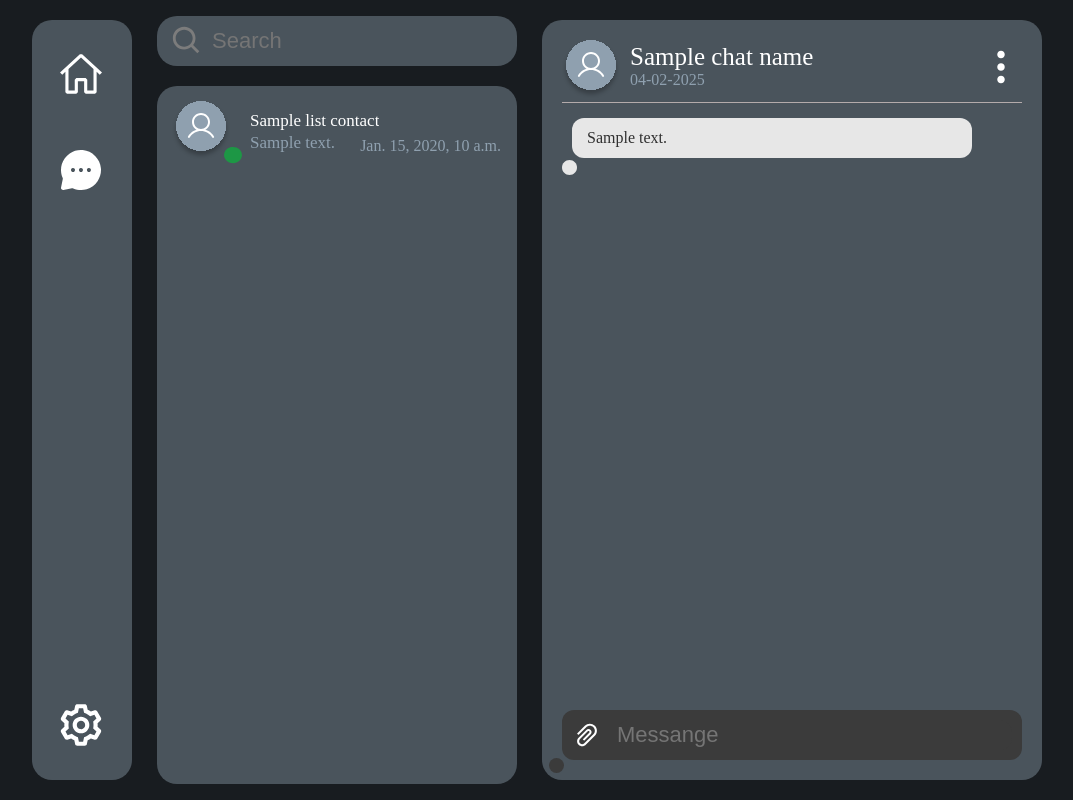
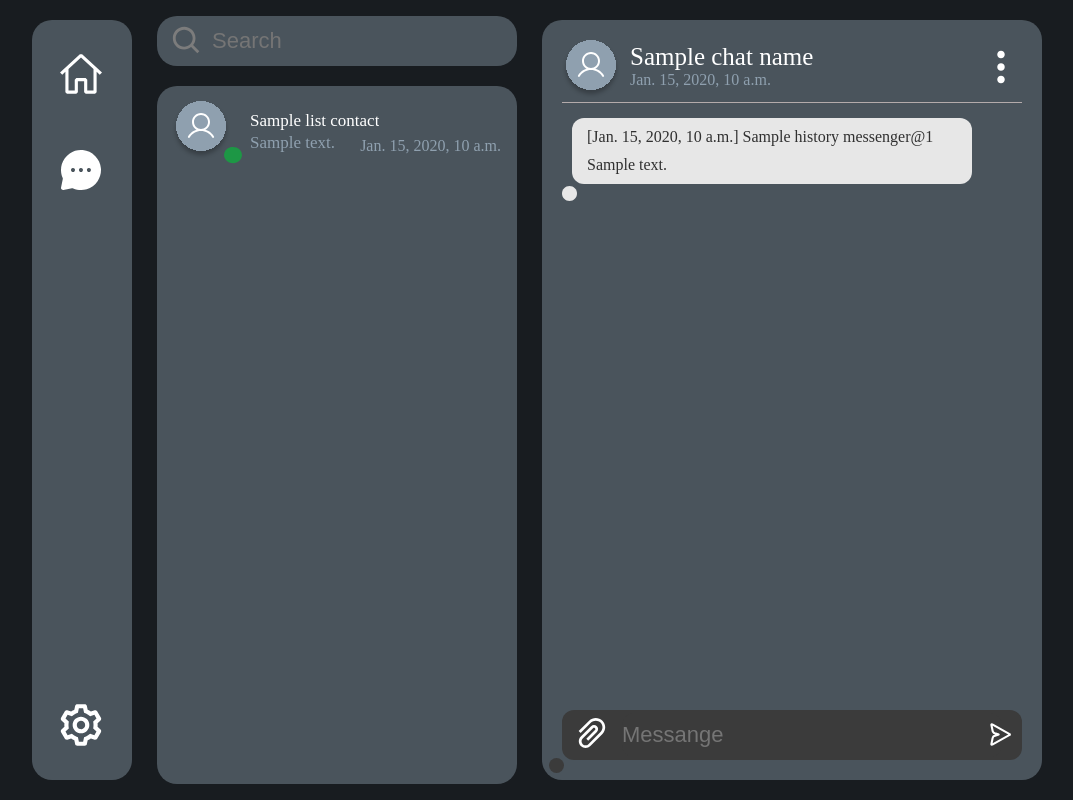
Before and after one commit to Zlis7/messenger-in-the-subject, a Django app: template messenger/templates/messenger/html/index.html in a window 1280 px wide. Shown: the whole page, without its empty margins (103-1176 px from the left). Run offline with Django 4.2, Linux system fonts and the light colour scheme; the template is opened without the code that fills it: most values are stand-ins (such as "Sample title", 1, 10 or a date in 2020).

Commit message:
Фундамент3

```diff
--- a/messenger/models.py
+++ b/messenger/models.py
@@ -5,6 +5,7 @@ class Chat(models.Model):
     id_chat = models.CharField(max_length=68, default = '')
     name_chat = models.CharField(max_length=68, default = '')
     email_user = models.CharField(max_length=68, default = '')
+    uid = models.CharField(max_length=5, default = '')
     name_user = models.CharField(max_length=68, default = '')
     message = models.CharField(max_length=5000, default = '')
     date = models.DateField(default = date.today)
--- a/messenger/static/messenger/css/index.css
+++ b/messenger/static/messenger/css/index.css
@@ -201,26 +201,27 @@ main{
     width: 100%;
     height: 85%;
     margin-bottom: 20px;
-    overflow: auto;
+    overflow-x: hidden;
+    overflow-y: auto;
 }
 
 .content-contact::-webkit-scrollbar {
     width: 0;
 }
 
-.input-contact div{
+.input-contact{
     display: flex;
-    width: 100%;
-    max-width: 100vh;
+    max-width: 120vh;
     height: 50px;
-    gap:15px;
     color:rgb(124,124,124);
     background-color: rgb(59,59,59);
     border-radius: 12px;
     padding: 10px;
+    align-items: center;
+    gap:10px;
 }
 
-.input-contact input{
+.input-contact form input{
     background-color: rgb(59,59,59);
     height: 100%;
     font-size: 22px;
@@ -229,6 +230,20 @@ main{
     border: none;
     color: rgb(255,255,255);
     border-radius: 12px;
+}
+
+.input-contact form button{
+    position: absolute;
+    right: 30px;
+    bottom: 30px;
+    background-color: rgb(59,59,59);
+    border:none;
+}
+
+.input-contact form{
+    display: flex;
+    height: 44px;
+    width: 100%;
 }
 
 .dot-input-contact{
@@ -320,3 +335,11 @@ main{
 #label-uid{
     margin-bottom: 15px;
 }
+
+.message-author{
+    margin-bottom: 10px;
+}
+
+.message-content{
+    overflow-wrap: anywhere;
+}
--- a/messenger/templates/messenger/html/index.html
+++ b/messenger/templates/messenger/html/index.html
@@ -24,12 +24,12 @@
         <aside class="contacts">
             <div class="search">
                 <img src={% static "messenger/images/search.svg" %} />
-                <input type="text" placeholder="Search">
+                <input type="text" placeholder="Search" onkeydown="search(this)">
             </div>
 
             <nav class="all-users-contacts">
                 {% for i in list_contacts %}
-                    <a href={{i.id_chat}} class="item-contact">
+                    <div class="item-contact" onclick="open_chat({{i.id_chat}})">
                         <div class="img-item-contact">
                             <img src={% static "messenger/images/avatar.svg" %}/>
                             <img class="status-message" src={% static "messenger/images/new_message.svg" %}/>
@@ -42,7 +42,7 @@
                         <div class="date-message">
                             <p>{{i.date}}</p>
                         </div>
-                    </a>
+                    </div>
                 {% endfor %}
             </nav>
         </aside>
@@ -50,7 +50,7 @@
         {%if is_open_settings == 'on' %}
             <main>
                 <div class="block-form">
-                    <form method="POST" action={% url 'home-chat' %}>
+                    <form method="POST" action={% url 'chat' %}>
                         {% csrf_token %}
 
                         <label id="label-uid"> Ваш UID: {{UID}}</label>
@@ -73,7 +73,7 @@
 
                     <div class="header-info">
                         <p class="contact-name">{{chat_name}}</p>
-                        <p class="logout-date">04-02-2025</p>
+                        <p class="logout-date">{{last_message_date}}</p>
                     </div>
 
                     <div class="settings-contact">
@@ -89,6 +89,7 @@
                             {% else %}
                                 <div class="message-area" id="output">
                             {% endif %}
+                                    <p class="message-author">[{{i.date}}] {{i.name_user}}@{{i.uid}}</p>
                                     <p class="message-content">{{i.message}}</p>
                                 </div>
                             <div class="message-dot">
@@ -105,13 +106,43 @@
                 <div class="input-contact">
                     <div>
                         <img src={% static "messenger/images/clip.svg" %}/>
-                        <input placeholder="Messange">
                     </div>
-                    <img class="dot-input-contact" src={% static "messenger/images/dot.svg" %}/>
+
+                    <form method="POST" action={% url 'chat' %}>
+                        {% csrf_token %}
+                        <input placeholder="Messange" name="content-messenger" >
+                        <input type="hidden" value={{id_chat}} name="id">
+                        <button type="submit" class="button-submi-input-message">
+                            <img src={% static "messenger/images/send.svg" %}/>
+                        </button>
+                    </form>
+
+                    <div>
+                        <img class="dot-input-contact" src={% static "messenger/images/dot.svg" %}/>
+                    </div>
                 </div>
 
             </main>
         {% endif %}
 
+
+        <script defer>
+            function search(input) {
+                if(event.key === 'Enter') {
+                    window.location.href = `?id=${input.value}`
+                }
+            }
+
+            function open_chat(id_chat){
+                window.location.href = `?id=${id_chat}`
+            }
+
+            window.onload = function() {
+                const container = document.querySelector('.content-contact');
+                container.scrollTop = container.scrollHeight;
+            };
+
+        </script>
+
     </body>
 </html>
--- a/messenger/urls.py
+++ b/messenger/urls.py
@@ -2,6 +2,5 @@ from django.urls import path
 from messenger import views
 
 urlpatterns = [
-    path('', views.index, name='home-chat'),
-    path('<slug:id>', views.chat, name='chat')
+    path('', views.index, name='chat')
 ]
```
Also changed, not shown: messenger/views.py (+63 -54 lines), messenger/static/messenger/images/send.svg (added).
